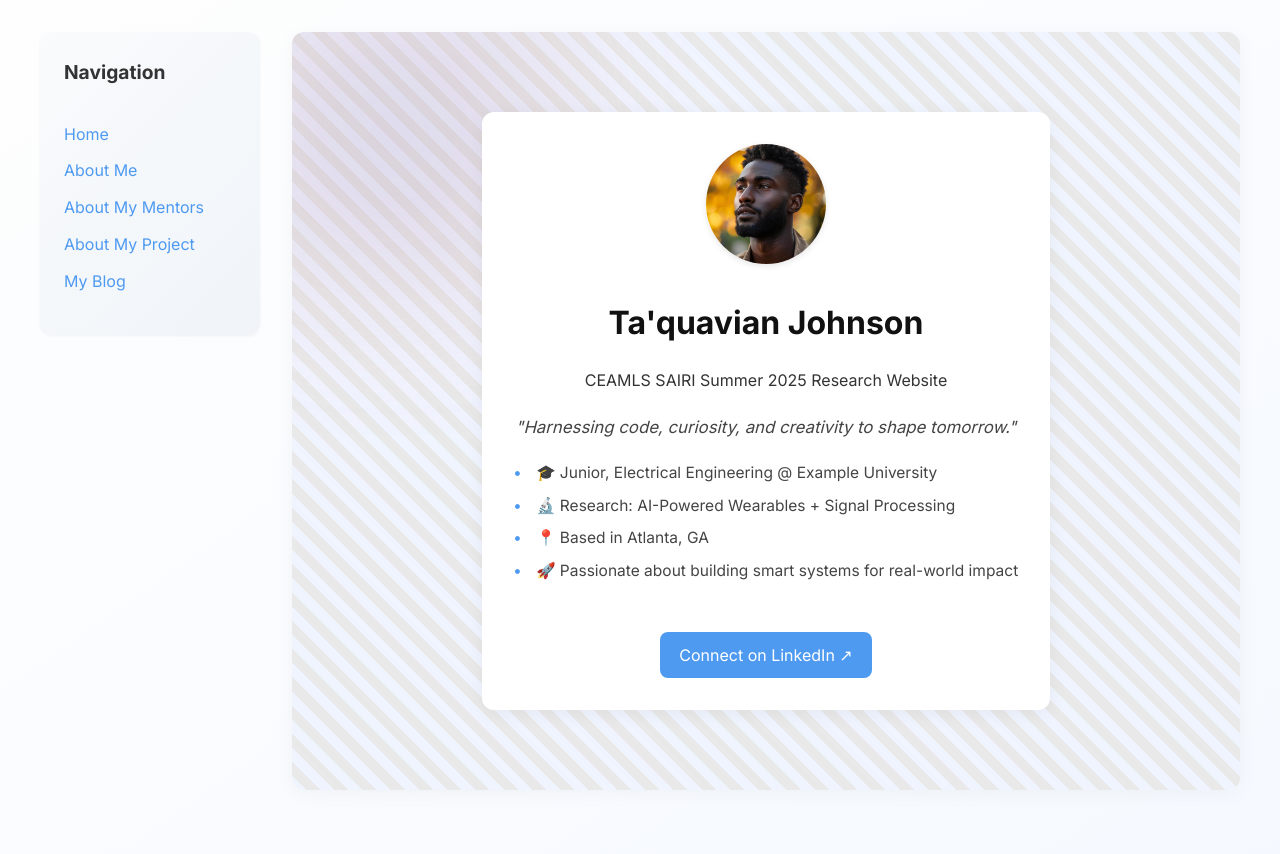
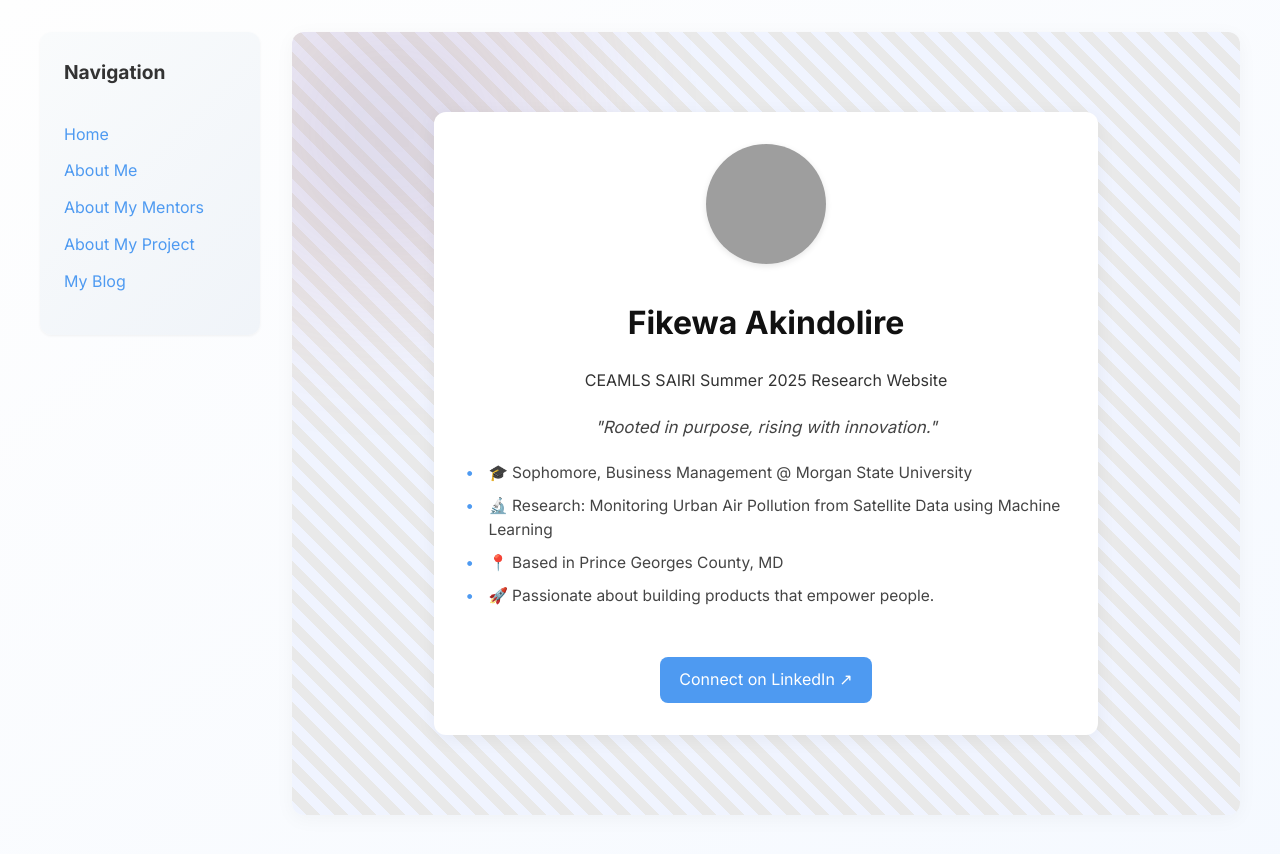
Before and after one commit to Fikewa-Akindolire/Fikewa-Akindolire.github.io, a Jekyll site: the page built from index.md, in a window 1280 px wide. Shown: the top 854 px of the page. Built offline with Jekyll 4.4.1, drawn with Linux system fonts in a browser that asks for light colours; grey boxes are pictures that could not be loaded.

Commit message:
Update index.md

```diff
--- a/index.md
+++ b/index.md
@@ -1,16 +1,16 @@
 ---
 layout: home
-title: Ta'quavian Johnson
+title: Fikewa Akindolire
 description: CEAMLS SAIRI Summer 2025 Research Website
 
-motto: "Harnessing code, curiosity, and creativity to shape tomorrow."
+motto: "Rooted in purpose, rising with innovation."
 
 quick_facts:
-  - "🎓 Junior, Electrical Engineering @ Example University"
-  - "🔬 Research: AI-Powered Wearables + Signal Processing"
-  - "📍 Based in Atlanta, GA"
-  - "🚀 Passionate about building smart systems for real-world impact"
+  - "🎓 Sophomore, Business Management @ Morgan State University"
+  - "🔬 Research: Monitoring Urban Air Pollution from Satellite Data using Machine Learning"
+  - "📍 Based in Prince Georges County, MD"
+  - "🚀 Passionate about building products that empower people."
 
-linkedin: https://www.linkedin.com/in/taquavian-johnson/
-image: /assets/images/me.jpg
+linkedin: https://www.linkedin.com/feed/
+image: /assets/images/IMG_7932.jpg
 ---
```
